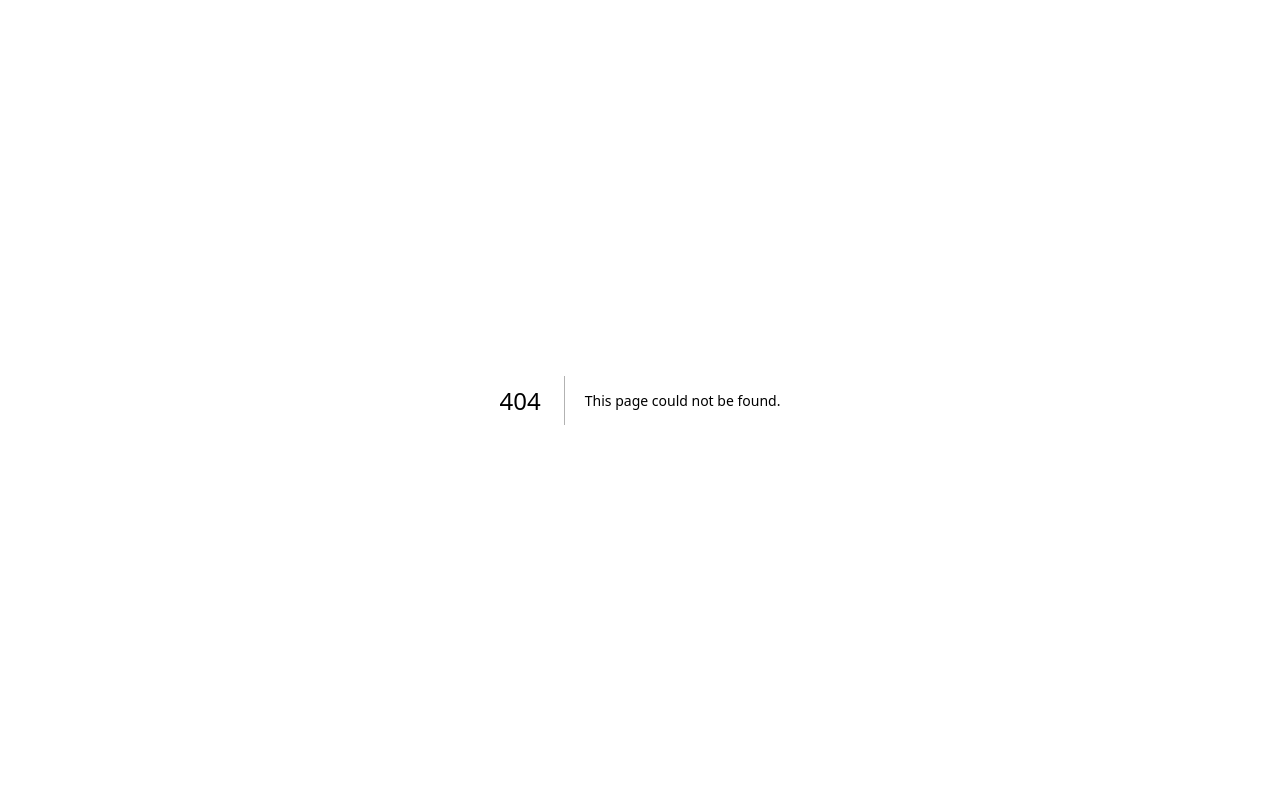
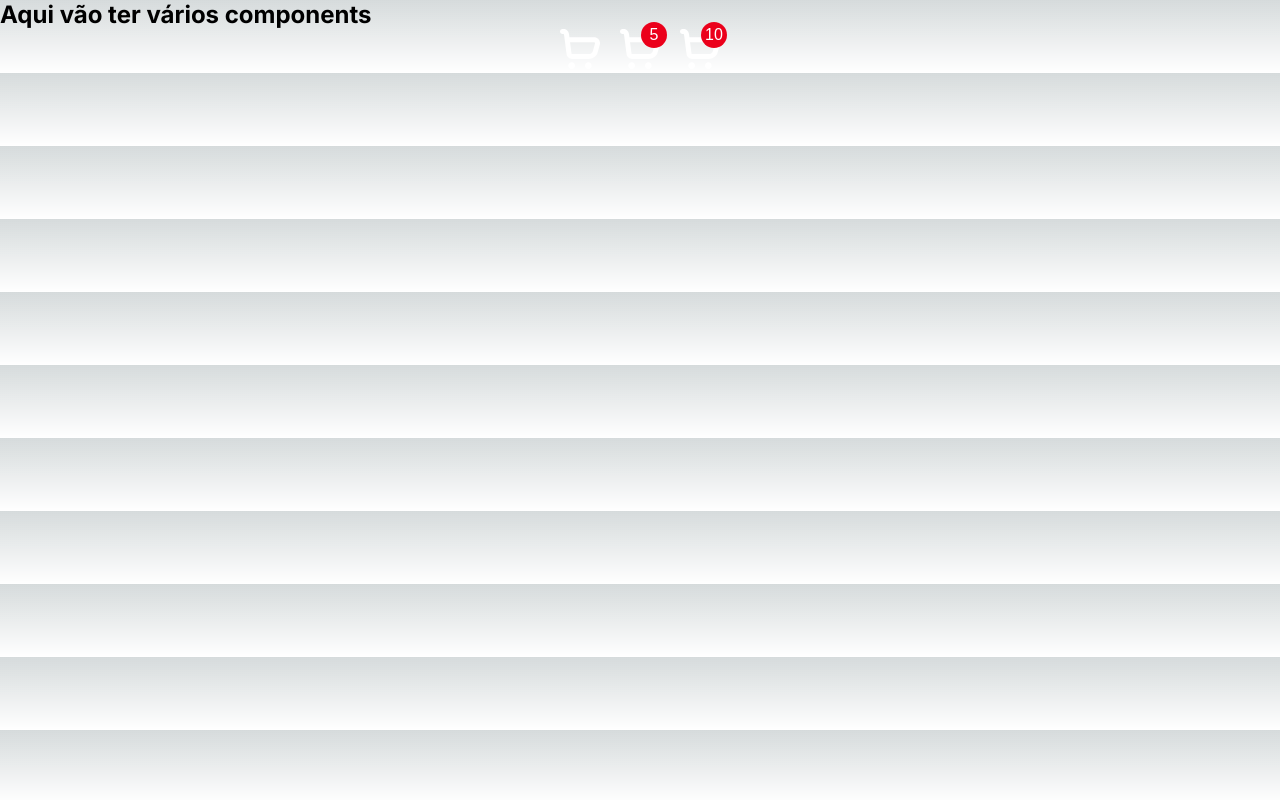
Before and after one commit to Scalco7/ecoomerce-web, a Next.js app: page /components in a window 1280 px wide. Before the commit this address had no page. Built offline with nearby package versions, Linux system fonts and the light colour scheme.

Commit message:
cartCount Component

```diff
--- /dev/null
+++ b/src/app/components/page.tsx
@@ -0,0 +1,40 @@
+"use client";
+
+import CartCount from "@/components/atoms/cartCount";
+
+export default function Components() {
+  return (
+    <main>
+      <h2>Aqui vão ter vários components</h2>
+      <div
+        style={{
+          width: "100%",
+          height: "100%",
+          display: "flex",
+          justifyContent: "center",
+          alignItems: "center",
+          gap: "20px",
+        }}
+      >
+        <CartCount
+          quantity={0}
+          onClick={() => {
+            console.log("clicou");
+          }}
+        />
+        <CartCount
+          quantity={5}
+          onClick={() => {
+            console.log("clicou");
+          }}
+        />
+        <CartCount
+          quantity={10}
+          onClick={() => {
+            console.log("clicou");
+          }}
+        />
+      </div>
+    </main>
+  );
+}
--- /dev/null
+++ b/src/components/atoms/cartCount.tsx
@@ -0,0 +1,45 @@
+import styles from "./style.module.css";
+
+interface CartCountProps {
+  quantity: number;
+  onClick: () => void;
+}
+
+export default function CartCount({ quantity, onClick }: CartCountProps) {
+  return (
+    <main className={styles.cart} onClick={onClick}>
+      {quantity > 0 && (
+        <section className={styles.redBox}>
+          <p className={styles.text}>{quantity}</p>
+        </section>
+      )}
+      <svg
+        width={40}
+        height={40}
+        viewBox="0 0 40 40"
+        fill="none"
+        xmlns="http://www.w3.org/2000/svg"
+      >
+        <g clip-path="url(#clip0_115_9105)">
+          <path
+            d="M11.6663 40.0011C13.5073 40.0011 14.9997 38.5087 14.9997 36.6678C14.9997 34.8269 13.5073 33.3345 11.6663 33.3345C9.82539 33.3345 8.33301 34.8269 8.33301 36.6678C8.33301 38.5087 9.82539 40.0011 11.6663 40.0011Z"
+            fill="white"
+          />
+          <path
+            d="M28.3333 40.0011C30.1743 40.0011 31.6667 38.5087 31.6667 36.6678C31.6667 34.8269 30.1743 33.3345 28.3333 33.3345C26.4924 33.3345 25 34.8269 25 36.6678C25 38.5087 26.4924 40.0011 28.3333 40.0011Z"
+            fill="white"
+          />
+          <path
+            d="M38.3067 10.03C37.1334 8.90816 35.5629 8.29791 33.94 8.33333H9.42333L8.985 4.89667C8.82584 3.54782 8.1773 2.30426 7.16233 1.40173C6.14737 0.499197 4.83653 0.000436461 3.47833 0L2.5 0C1.83696 0 1.20107 0.263392 0.732233 0.732233C0.263392 1.20107 0 1.83696 0 2.5H0C0 3.16304 0.263392 3.79893 0.732233 4.26777C1.20107 4.73661 1.83696 5 2.5 5H3.47833C3.61468 5.00146 3.74565 5.05336 3.84599 5.1457C3.94632 5.23803 4.0089 5.36425 4.02167 5.5L6.52167 25.0983C6.67935 26.4482 7.32729 27.6932 8.34244 28.5968C9.3576 29.5004 10.6693 29.9998 12.0283 30H28.8983C30.9051 29.9988 32.8561 29.3391 34.4517 28.1222C36.0474 26.9053 37.1997 25.1983 37.7317 23.2633L39.8083 15.7117C40.0852 14.7166 40.092 13.6657 39.8281 12.6672C39.5641 11.6686 39.039 10.7583 38.3067 10.03ZM32.9167 21.9383C32.6726 22.8172 32.1479 23.5921 31.4223 24.1449C30.6968 24.6977 29.8104 24.998 28.8983 25H12.0283C11.8921 24.9989 11.7611 24.947 11.6609 24.8546C11.5608 24.7622 11.4987 24.6357 11.4867 24.5L10.0617 13.3333H34.19C34.3187 13.3324 34.4459 13.3612 34.5616 13.4177C34.6773 13.4741 34.7784 13.5566 34.8568 13.6587C34.9353 13.7607 34.9891 13.8795 35.0139 14.0058C35.0387 14.1322 35.034 14.2625 35 14.3867L32.9167 21.9383Z"
+            fill="white"
+          />
+        </g>
+        <defs>
+          <clipPath id="clip0_115_9105">
+            <rect width="40" height="40" fill="white" />
+          </clipPath>
+        </defs>
+      </svg>
+    </main>
+  );
+}
--- /dev/null
+++ b/src/components/atoms/style.module.css
@@ -0,0 +1,24 @@
+.cart {
+  position: relative;
+  cursor: pointer;
+}
+
+.redBox {
+  position: absolute;
+  background-color: #eb001b;
+  display: flex;
+  align-items: center;
+  justify-content: center;
+  width: 26px;
+  height: 26px;
+  border-radius: 20px;
+  top: -7px;
+  right: -7px;
+}
+
+.text {
+  font-family: "Anton", sans-serif;
+  font-weight: 400;
+  font-style: normal;
+  color: white;
+}
```
